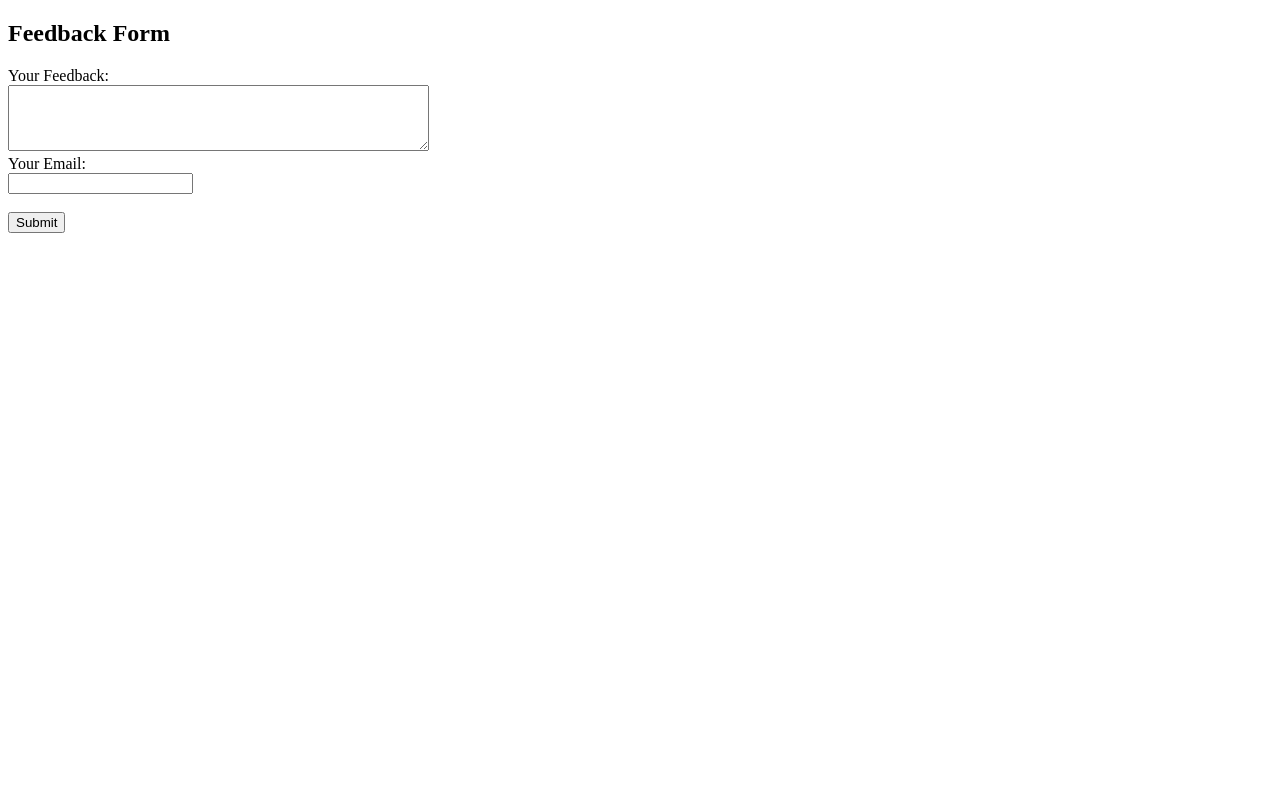
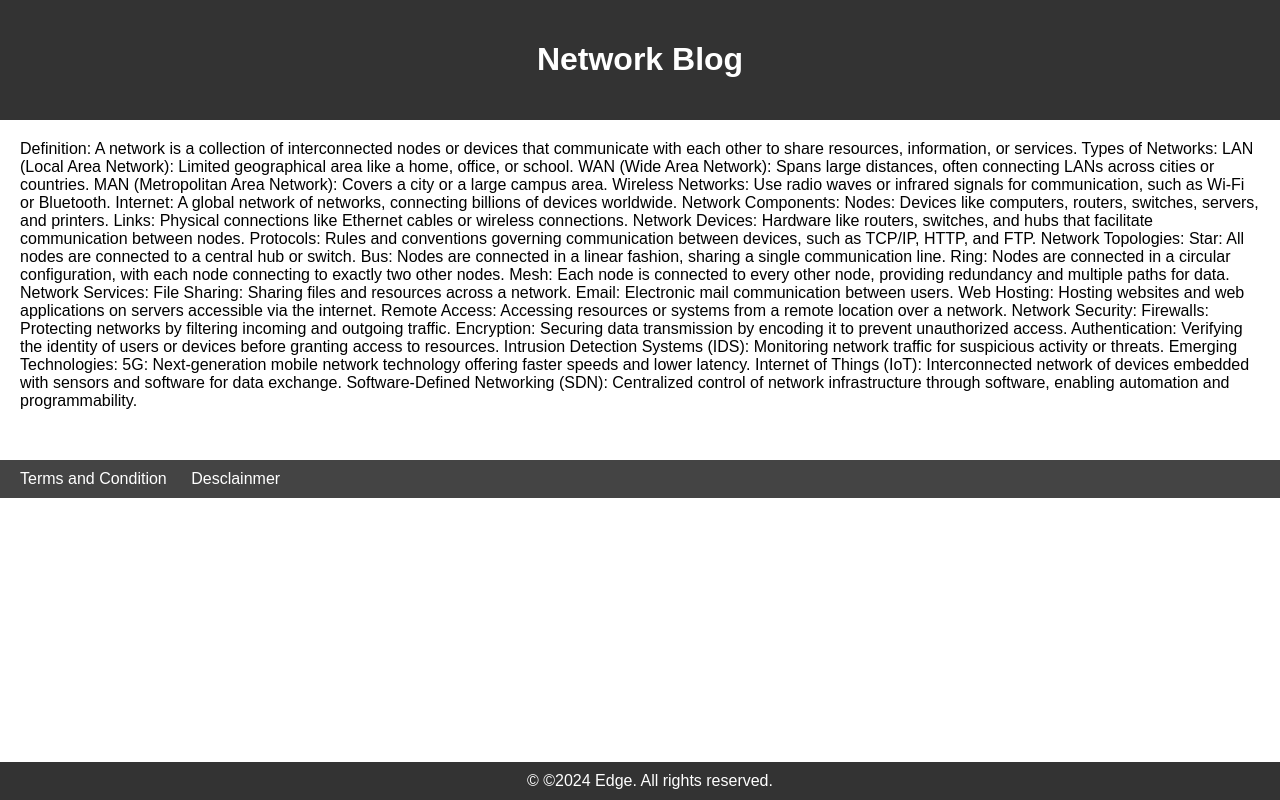
Before and after one commit to arpit01bgp/Network-blog-edge, a plain HTML site: page index.html in a window 1280 px wide. Drawn offline with Linux system fonts and the light colour scheme.

Commit message:
Add files via upload

```diff
--- a/index.html
+++ b/index.html
@@ -3,16 +3,114 @@
 <head>
     <meta charset="UTF-8">
     <meta name="viewport" content="width=device-width, initial-scale=1.0">
-    <title>Feedback Form</title>
+    <title>Network Blog Edge</title>
+    <style>
+        /* CSS styles can be added here */
+        body {
+            font-family: Arial, sans-serif;
+            margin: 0;
+            padding: 0;
+        }
+        header {
+            background-color: #333;
+            color: #fff;
+            padding: 20px;
+            text-align: center;
+        }
+        nav {
+            background-color: #444;
+            color: #fff;
+            padding: 10px 20px;
+        }
+        nav a {
+            color: #fff;
+            text-decoration: none;
+            margin-right: 20px;
+        }
+        nav a:hover {
+            text-decoration: underline;
+        }
+        section {
+            padding: 20px;
+        }
+        article {
+            margin-bottom: 30px;
+        }
+        h2 {
+            color: #333;
+        }
+        p {
+            line-height: 1.5;
+        }
+        footer {
+            background-color: #333;
+            color: #fff;
+            text-align: center;
+            padding: 10px;
+            position: fixed;
+            bottom: 0;
+            width: 100%;
+        }
+    </style>
 </head>
 <body>
-    <h2>Feedback Form</h2>
-    <form action="process_form.php" method="post">
-        <label for="feedback">Your Feedback:</label><br>
-        <textarea id="feedback" name="feedback" rows="4" cols="50" required></textarea><br>
-        <label for="email">Your Email:</label><br>
-        <input type="email" id="email" name="email" required><br><br>
-        <input type="submit" value="Submit">
-    </form>
+    <header>
+        <h1>Network Blog</h1>
+    </header>
+
+    <section>
+        <article>
+
+        <article>
+
+
+Definition: A network is a collection of interconnected nodes or devices that communicate with each other to share resources, information, or services.
+
+Types of Networks:
+
+LAN (Local Area Network): Limited geographical area like a home, office, or school.
+WAN (Wide Area Network): Spans large distances, often connecting LANs across cities or countries.
+MAN (Metropolitan Area Network): Covers a city or a large campus area.
+Wireless Networks: Use radio waves or infrared signals for communication, such as Wi-Fi or Bluetooth.
+Internet: A global network of networks, connecting billions of devices worldwide.
+Network Components:
+
+Nodes: Devices like computers, routers, switches, servers, and printers.
+Links: Physical connections like Ethernet cables or wireless connections.
+Network Devices: Hardware like routers, switches, and hubs that facilitate communication between nodes.
+Protocols: Rules and conventions governing communication between devices, such as TCP/IP, HTTP, and FTP.
+Network Topologies:
+
+Star: All nodes are connected to a central hub or switch.
+Bus: Nodes are connected in a linear fashion, sharing a single communication line.
+Ring: Nodes are connected in a circular configuration, with each node connecting to exactly two other nodes.
+Mesh: Each node is connected to every other node, providing redundancy and multiple paths for data.
+Network Services:
+
+File Sharing: Sharing files and resources across a network.
+Email: Electronic mail communication between users.
+Web Hosting: Hosting websites and web applications on servers accessible via the internet.
+Remote Access: Accessing resources or systems from a remote location over a network.
+Network Security:
+
+Firewalls: Protecting networks by filtering incoming and outgoing traffic.
+Encryption: Securing data transmission by encoding it to prevent unauthorized access.
+Authentication: Verifying the identity of users or devices before granting access to resources.
+Intrusion Detection Systems (IDS): Monitoring network traffic for suspicious activity or threats.
+Emerging Technologies:
+
+5G: Next-generation mobile network technology offering faster speeds and lower latency.
+Internet of Things (IoT): Interconnected network of devices embedded with sensors and software for data exchange.
+Software-Defined Networking (SDN): Centralized control of network infrastructure through software, enabling automation and programmability.
+        </article>
+        <!-- Add more articles as needed -->
+    </section>
+    <nav>
+        <a href="#">Terms and Condition</a>
+        <a href="#">Desclainmer</a>
+    </nav>
+    <footer>
+        &copy; ©2024 Edge. All rights reserved.
+    </footer>
 </body>
 </html>
```
